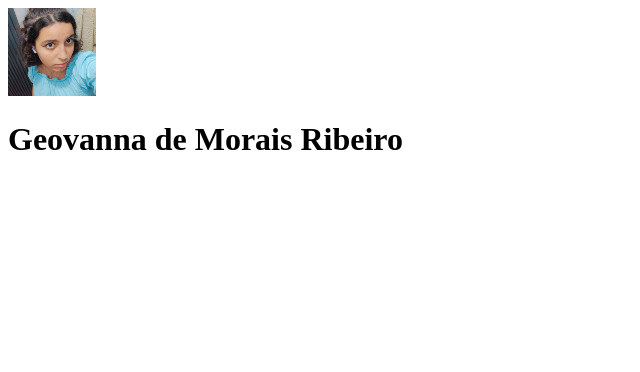
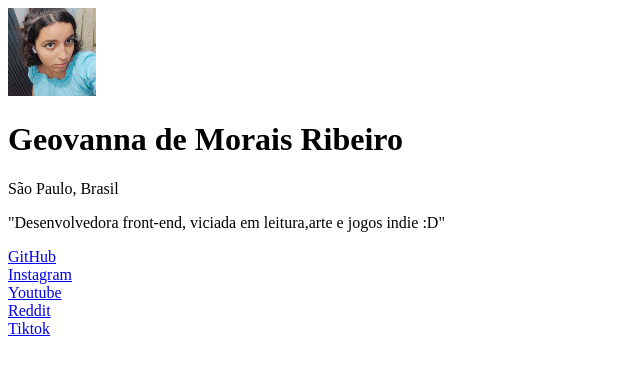
Before and after one commit to GeovannaMorais12BEMETI/Projeto-Meus-Links-2.0, a plain HTML site: page index.html in a window 1280 px wide. Shown: the whole page, without its empty margins (0-640 px from the left). Drawn offline with Linux system fonts and the light colour scheme.

Commit message:
termino do desenvolvimento do HTML

```diff
--- a/index.html
+++ b/index.html
@@ -10,7 +10,14 @@
     <div>
         <img src="./fotinha bonita.jpg" alt="imagem da criadora, Geovanna Morais :D">
         <h1>Geovanna de Morais Ribeiro</h1>
+        <p>São Paulo, Brasil</p>
+        <p>"Desenvolvedora front-end, viciada em leitura,arte e jogos indie :D"</p>
 
+        <a href="https://github.com/GeovannaMorais12BEMETI" target="_blank">GitHub</a> <br>
+        <a href="https://www.instagram.com/hay_aylaa/" target="_blank">Instagram</a> <br>
+        <a href="https://www.youtube.com/@Hay_aylaa" target="_blank">Youtube</a> <br>
+        <a href="https://www.reddit.com/user/Starlight_Ayla/" target="_blank">Reddit</a> <br>
+        <a href="https://www.tiktok.com/@ay_stalight" target="_blank">Tiktok</a> <br>
     </div>
 
 
```
